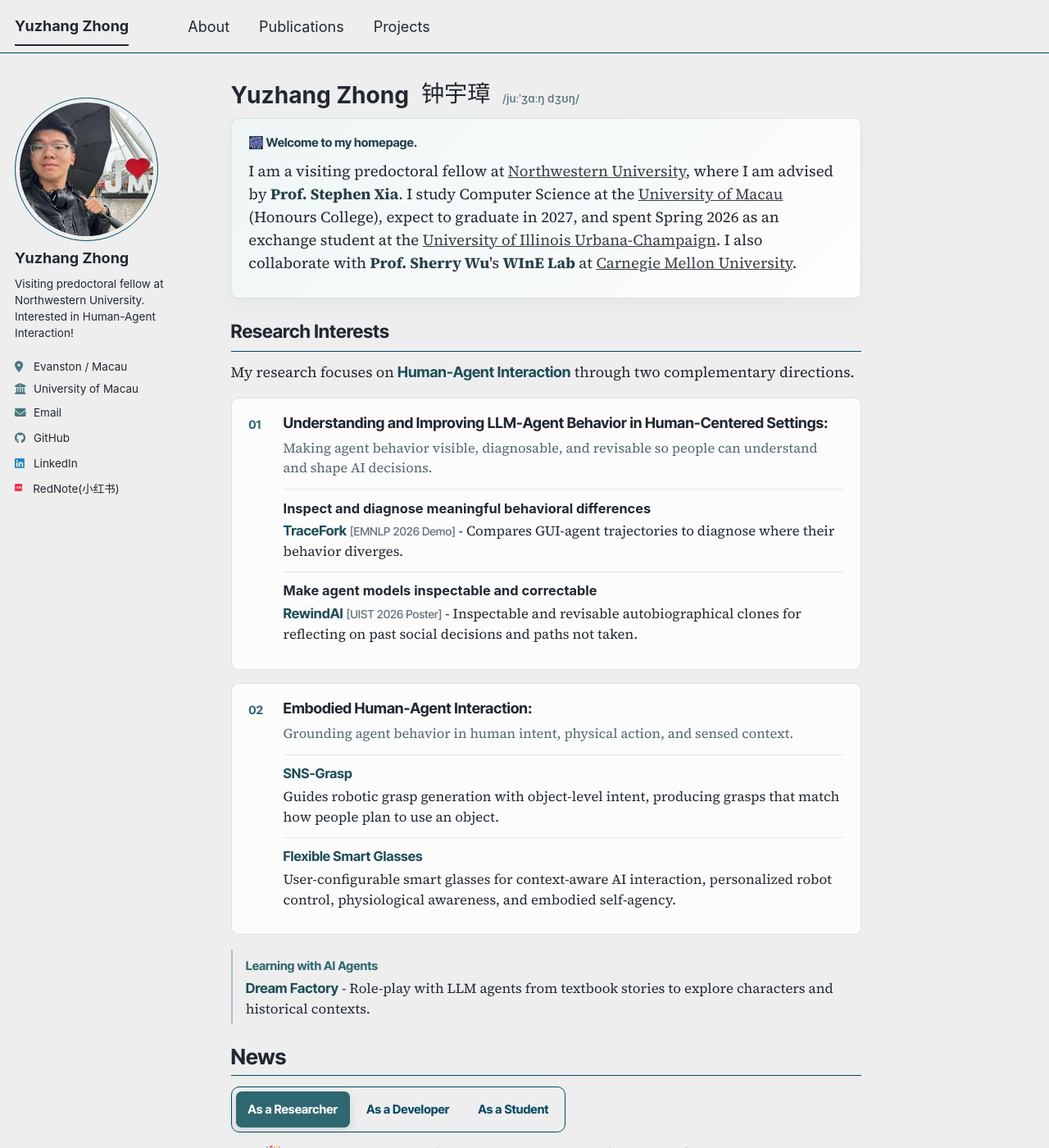
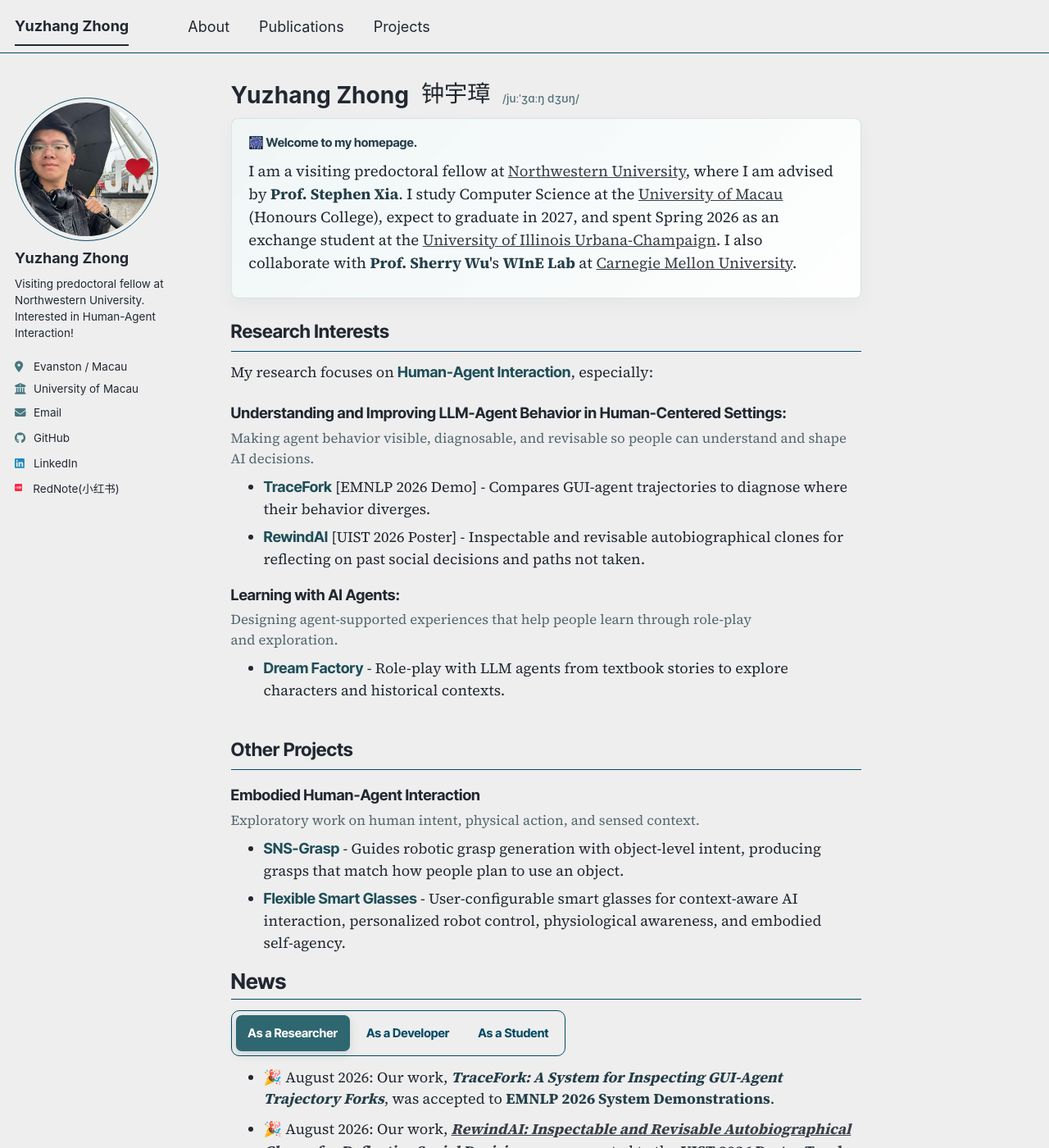
Before and after one commit to yuzhang-zhong/yuzhang-zhong.github.io, a Jekyll site: the page built from _pages/about.md, in a window 1280 px wide and 1400 px high. Shown: the whole window at 82% size. Built offline with Jekyll 4.4.1, drawn with Linux system fonts in a browser that asks for light colours; comment, search, counter and statistics services are not loaded; a style sheet for code colours, icons or effects is not loaded.

Commit message:
Simplify research interests hierarchy

```diff
--- a/_includes/head/custom.html
+++ b/_includes/head/custom.html
@@ -178,6 +178,7 @@
 
   .page__content #about,
   .page__content #research,
+  .page__content #projects,
   .page__content #news,
   .page__content #beyond-research,
   .page__content #other-ideas {
@@ -188,90 +189,28 @@
     margin-top: 1.4rem;
   }
 
-  .page__content .research-intro {
-    margin: 0.45rem 0 1rem;
+  .page__content .research-interests h3,
+  .page__content .project-directions h3 {
+    margin: 0.95rem 0 0.28rem;
+    font-size: 1.02rem;
+    line-height: 1.42;
   }
 
-  .research-theme {
-    margin: 0.9rem 0;
-    padding: 1rem 1.15rem;
-    border: 1px solid rgba(44, 68, 76, 0.14);
-    border-radius: 9px;
-    background: rgba(255, 255, 255, 0.8);
-  }
-
-  .research-theme__heading {
-    display: grid;
-    grid-template-columns: 1.75rem minmax(0, 1fr);
-    gap: 0.6rem;
-    align-items: start;
-  }
-
-  .research-theme__index {
-    padding-top: 0.15rem;
-    color: #2f6770;
-    font-family: var(--anthropic-sans);
-    font-size: 0.79rem;
-    font-weight: 700;
-  }
-
-  .page__content .research-theme h3 {
-    margin: 0;
-    font-size: 1rem;
-    line-height: 1.38;
-  }
-
-  .page__content .research-theme__definition {
-    margin: 0.3rem 0 0;
+  .page__content .research-definition {
+    margin: 0.1rem 0 0.45rem;
     color: #52666c;
-    font-size: 0.91rem;
-    line-height: 1.48;
-  }
-
-  .research-theme__projects {
-    margin: 0.75rem 0 0 2.35rem;
-  }
-
-  .research-theme__project {
-    padding: 0.64rem 0;
-    border-top: 1px solid rgba(44, 68, 76, 0.12);
-  }
-
-  .page__content .research-theme__project h4 {
-    margin: 0 0 0.2rem;
-    font-size: 0.91rem;
-    line-height: 1.4;
-  }
-
-  .page__content .research-theme__project p {
-    margin: 0;
     font-size: 0.93rem;
     line-height: 1.5;
   }
 
-  .research-tag {
-    color: #60727a;
-    font-family: var(--anthropic-sans);
-    font-size: 0.77rem;
-    white-space: nowrap;
+  .page__content .research-interests ul,
+  .page__content .project-directions ul {
+    margin: 0.3rem 0 0.85rem;
   }
 
-  .research-aside {
-    margin: 1rem 0 1.4rem;
-    padding: 0.25rem 0 0.25rem 0.9rem;
-    border-left: 2px solid rgba(47, 103, 112, 0.35);
-  }
-
-  .research-aside__label {
-    color: #2f6770;
-    font-family: var(--anthropic-sans);
-    font-size: 0.82rem;
-    font-weight: 700;
-  }
-
-  .page__content .research-aside p {
-    margin: 0.2rem 0 0;
-    font-size: 0.93rem;
+  .page__content .research-interests li,
+  .page__content .project-directions li {
+    margin-bottom: 0.38rem;
     line-height: 1.5;
   }
 
@@ -508,26 +447,6 @@
     }
   }
 
-  @media screen and (max-width: 600px) {
-    .research-theme {
-      padding: 0.9rem;
-    }
-
-    .research-theme__heading {
-      grid-template-columns: 1fr;
-      gap: 0.15rem;
-    }
-
-    .research-theme__index {
-      padding-top: 0;
-    }
-
-    .research-theme__projects {
-      margin-left: 0;
-    }
-  }
-
-
   #theme-toggle {
     display: none;
   }
--- a/_pages/about.md
+++ b/_pages/about.md
@@ -12,6 +12,7 @@ redirect_from:
 <nav class="home-right-nav" aria-label="Homepage sections">
   <a href="#about">About</a>
   <a href="#research">Research</a>
+  <a href="#projects">Projects</a>
   <a href="#news">News</a>
   <a href="#beyond-research">Lifestyle</a>
   <a href="#other-ideas">Ideas</a>
@@ -26,52 +27,33 @@ redirect_from:
 
 ## Research Interests
 
-<p class="research-intro">My research focuses on <span class="project-name">Human-Agent Interaction</span> through two complementary directions.</p>
+My research focuses on <span class="project-name">Human-Agent Interaction</span>, especially:
 
-<div class="research-theme">
-  <header class="research-theme__heading">
-    <span class="research-theme__index" aria-hidden="true">01</span>
-    <div>
-      <h3>Understanding and Improving LLM-Agent Behavior in Human-Centered Settings:</h3>
-      <p class="research-theme__definition">Making agent behavior visible, diagnosable, and revisable so people can understand and shape AI decisions.</p>
-    </div>
-  </header>
-  <div class="research-theme__projects">
-    <div class="research-theme__project">
-      <h4>Inspect and diagnose meaningful behavioral differences</h4>
-      <p><span class="project-name">TraceFork</span> <span class="research-tag">[EMNLP 2026 Demo]</span> - Compares GUI-agent trajectories to diagnose where their behavior diverges.</p>
-    </div>
-    <div class="research-theme__project">
-      <h4>Make agent models inspectable and correctable</h4>
-      <p><span class="project-name">RewindAI</span> <span class="research-tag">[UIST 2026 Poster]</span> - Inspectable and revisable autobiographical clones for reflecting on past social decisions and paths not taken.</p>
-    </div>
-  </div>
-</div>
+### Understanding and Improving LLM-Agent Behavior in Human-Centered Settings:
 
-<div class="research-theme">
-  <header class="research-theme__heading">
-    <span class="research-theme__index" aria-hidden="true">02</span>
-    <div>
-      <h3>Embodied Human-Agent Interaction:</h3>
-      <p class="research-theme__definition">Grounding agent behavior in human intent, physical action, and sensed context.</p>
-    </div>
-  </header>
-  <div class="research-theme__projects">
-    <div class="research-theme__project">
-      <h4><span class="project-name">SNS-Grasp</span></h4>
-      <p>Guides robotic grasp generation with object-level intent, producing grasps that match how people plan to use an object.</p>
-    </div>
-    <div class="research-theme__project">
-      <h4><span class="project-name">Flexible Smart Glasses</span></h4>
-      <p>User-configurable smart glasses for context-aware AI interaction, personalized robot control, physiological awareness, and embodied self-agency.</p>
-    </div>
-  </div>
-</div>
+<p class="research-definition">Making agent behavior visible, diagnosable, and revisable so people can understand and shape AI decisions.</p>
 
-<div class="research-aside">
-  <span class="research-aside__label">Learning with AI Agents</span>
-  <p><span class="project-name">Dream Factory</span> - Role-play with LLM agents from textbook stories to explore characters and historical contexts.</p>
-</div>
+- <span class="project-name">TraceFork</span> [EMNLP 2026 Demo] - Compares GUI-agent trajectories to diagnose where their behavior diverges.
+- <span class="project-name">RewindAI</span> [UIST 2026 Poster] - Inspectable and revisable autobiographical clones for reflecting on past social decisions and paths not taken.
+
+### Learning with AI Agents:
+
+<p class="research-definition">Designing agent-supported experiences that help people learn through role-play and exploration.</p>
+
+- <span class="project-name">Dream Factory</span> - Role-play with LLM agents from textbook stories to explore characters and historical contexts.
+
+</section>
+
+<h2 id="projects">Other Projects</h2>
+
+<section class="project-directions" markdown="1">
+
+### Embodied Human-Agent Interaction
+
+<p class="research-definition">Exploratory work on human intent, physical action, and sensed context.</p>
+
+- <span class="project-name">SNS-Grasp</span> - Guides robotic grasp generation with object-level intent, producing grasps that match how people plan to use an object.
+- <span class="project-name">Flexible Smart Glasses</span> - User-configurable smart glasses for context-aware AI interaction, personalized robot control, physiological awareness, and embodied self-agency.
 
 </section>
 
```
